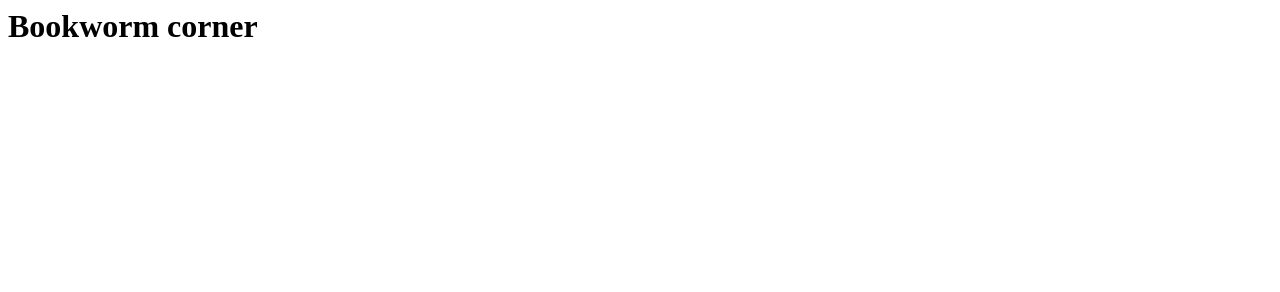
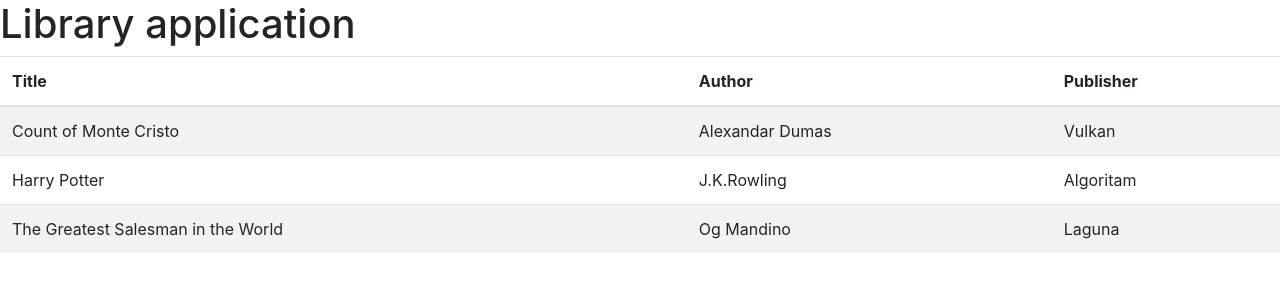
Before and after one commit to aalijagicIBU/Web-Engineering-Project, a website: page public/index.html in a window 1280 px wide. Drawn offline with nearby package versions, Linux system fonts and the light colour scheme.

Commit message:
table added

```diff
--- a/index.js
+++ b/index.js
@@ -9,5 +9,5 @@ app.get('/library', function (req, res) {
   res.send('Welcome to your library!');
 });
 app.listen(port, function () {
-  console.log('Example app listening on port'+port+'!');
+  console.log('Example app listening on port '+port+'!');
 });
--- a/public/index.html
+++ b/public/index.html
@@ -1,5 +1,37 @@
-<html>
-    <body>
-        <h1> Bookworm corner </h1>
-    </body>
+<!DOCTYPE html>
+<html lang="en-US">
+<link rel="stylesheet" href="https://stackpath.bootstrapcdn.com/bootstrap/4.3.1/css/bootstrap.min.css" integrity="sha384-ggOyR0iXCbMQv3Xipma34MD+dH/1fQ784/j6cY/iJTQUOhcWr7x9JvoRxT2MZw1T" crossorigin="anonymous">
+<script src="https://ajax.googleapis.com/ajax/libs/angularjs/1.6.9/angular.min.js"></script>
+<script src="js/BooksController.js"></script>
+<script>
+var app = angular.module('libraryApplication', []);
+app.controller('BooksController', BooksController)
+</script>
+
+
+<body>
+
+<div ng-app="libraryApplication">
+  <h1>Library application </h1>
+<div ng-controller="BooksController">
+  <table class="table table-striped">
+      <thead>
+          <tr>
+              <th>Title</th>
+              <th>Author</th>
+              <th>Publisher</th>
+          </tr>
+      </thead>
+      <tbody>
+          <tr ng-repeat="book in books_list">
+              <td>{{book.title}}</td>
+              <td>{{book.author}}</td>
+              <td>{{book.publisher}}</td>
+          </tr>
+      </tbody>
+  </table>
+</div>
+</div>
+
+</body>
 </html>
--- /dev/null
+++ b/public/js/BooksController.js
@@ -0,0 +1,9 @@
+function BooksController($scope) {
+    console.log("Test");
+
+    $scope.books_list = [
+        {title:"Count of Monte Cristo", author:"Alexandar Dumas", publisher:"Vulkan"},
+        {title:"Harry Potter", author:"J.K.Rowling", publisher:"Algoritam"},
+        {title:"The Greatest Salesman in the World", author:"Og Mandino", publisher:"Laguna"}
+    ]
+}
```
